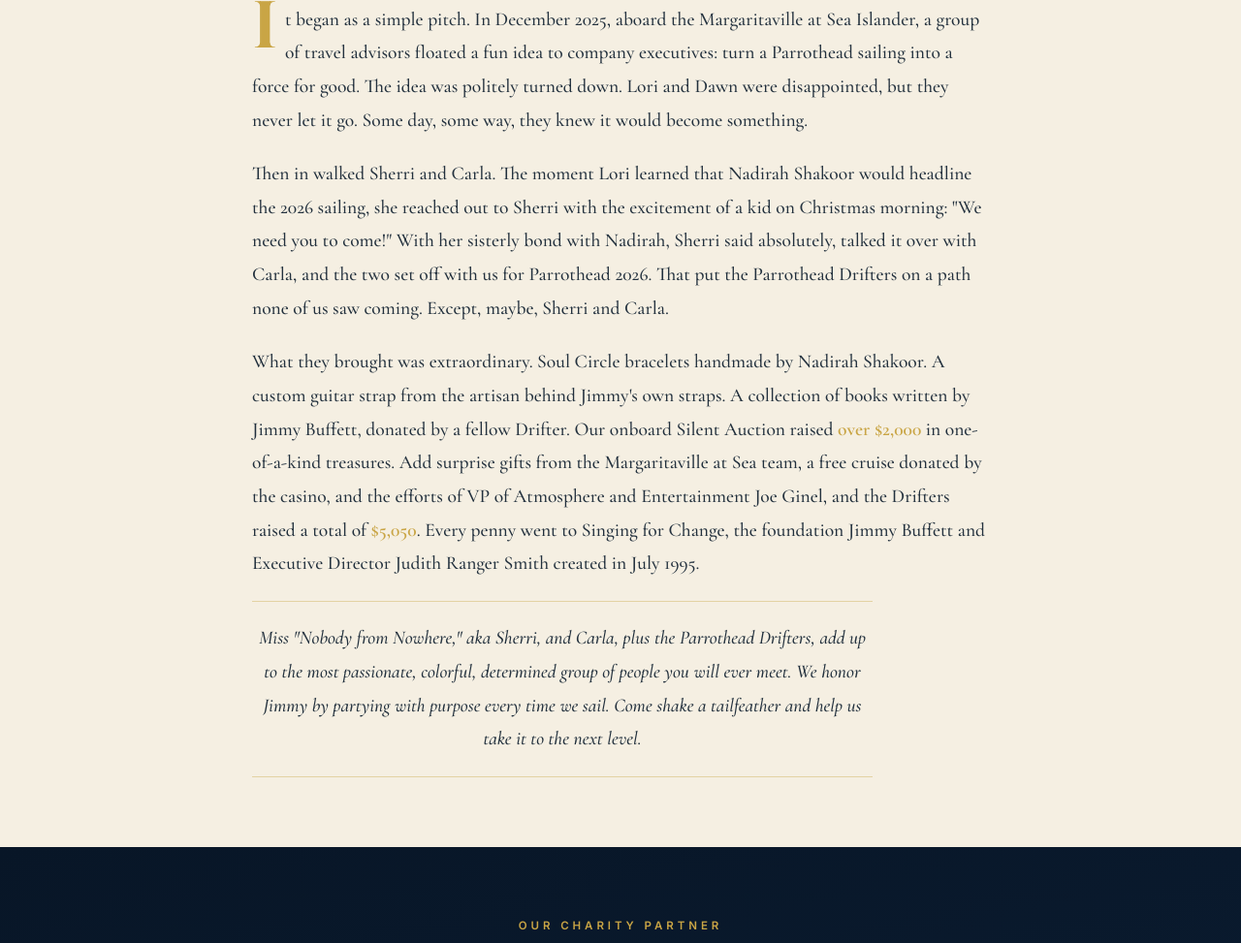
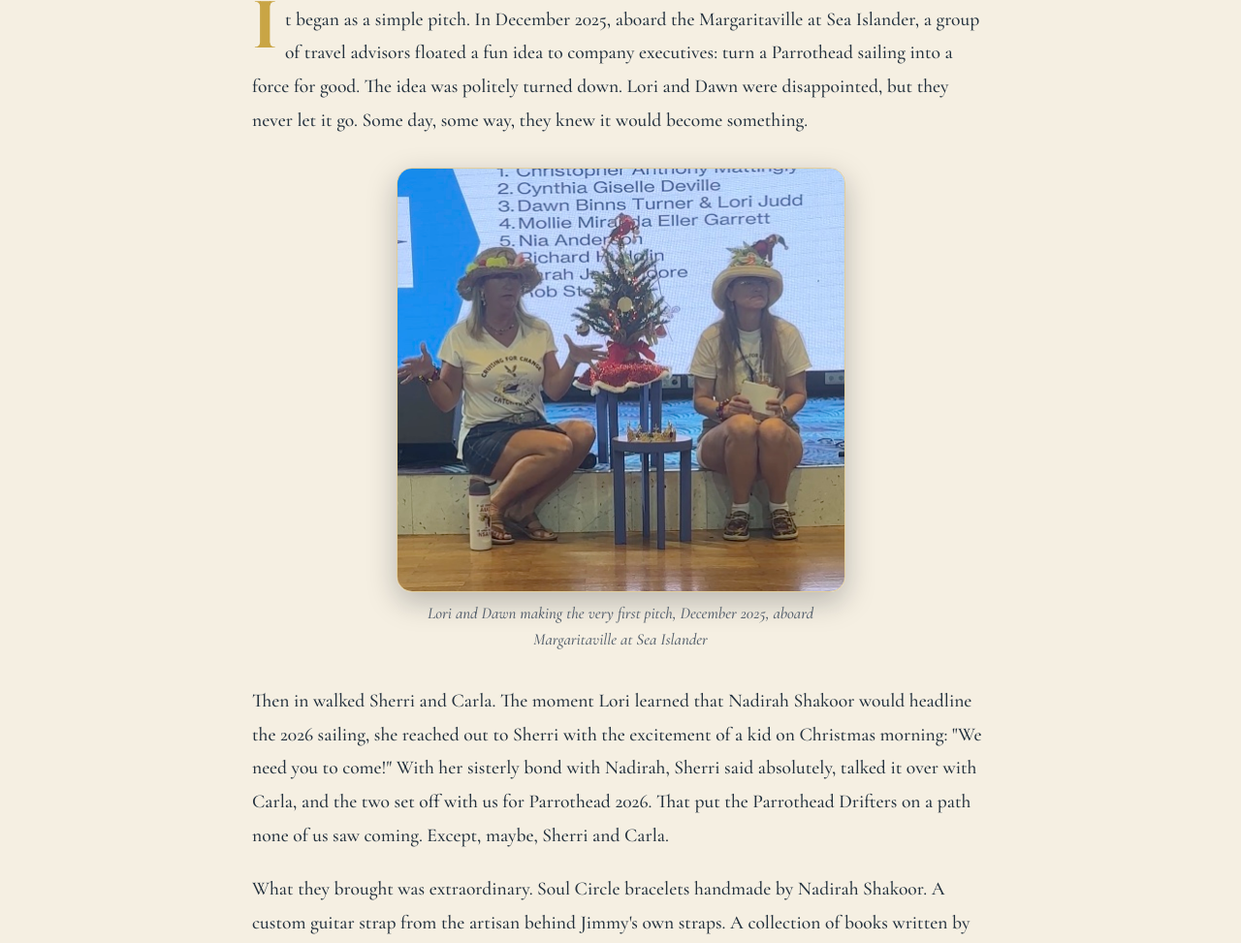
Before and after one commit to ccola4me2/cruisingforchange, a plain HTML site: page public/index.html in a window 1280 px wide. Shown: the part 1339-2312 px from the top of the page at 97% size. Drawn offline with nearby package versions, Linux system fonts and the light colour scheme.

Commit message:
Add the December 2025 pitch photo of Lori and Dawn to Our Story
Co-Authored-By: Claude Opus 5.5 <noreply@anthropic.com>

```diff
--- a/public/css/styles.css
+++ b/public/css/styles.css
@@ -1583,7 +1583,7 @@ blockquote.quote-card {
 }
 
 /* Photo of the first pitch, inside the "How It Started" story */
-.pitch-photo { margin: var(--space-4) auto; max-width: 560px; text-align: center; }
+.pitch-photo { margin: var(--space-4) auto; max-width: 463px; text-align: center; }
 .pitch-photo img {
   width: 100%;
   height: auto;
```
Also changed, not shown: public/assets/img/pitch-2025.jpg (added).
